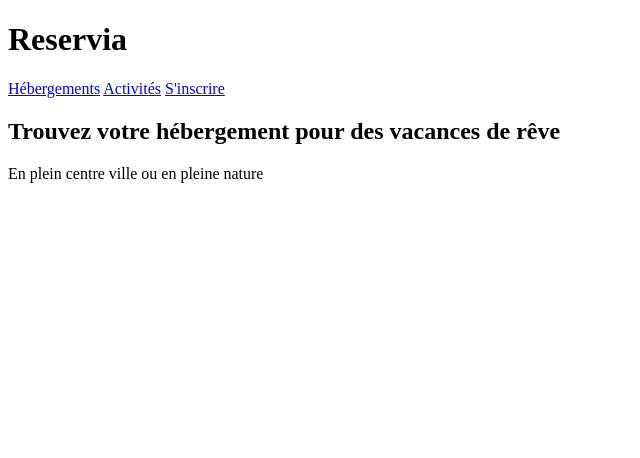
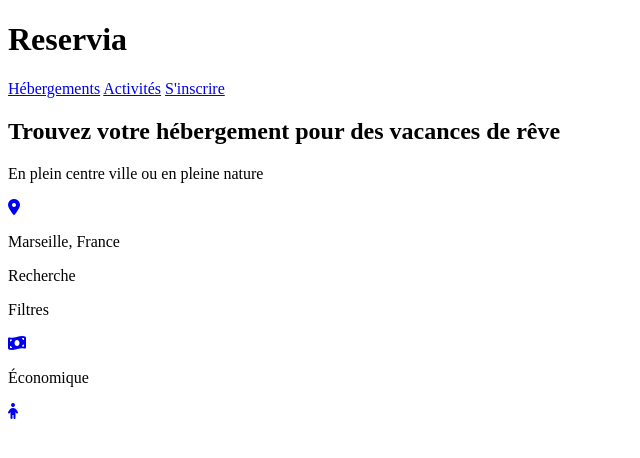
Before and after one commit to MaximeLvg/MaximeLesauvage_2_12062021, a plain HTML site: page HTML.html in a window 1280 px wide. Shown: the whole page, without its empty margins (0-640 px from the left). Drawn offline with Linux system fonts and the light colour scheme.

Commit message:
Avancé du header

```diff
--- a/HTML.html
+++ b/HTML.html
@@ -3,6 +3,8 @@
     <head>
         <meta charset="utf-8" />
         <title></title>
+        <link rel="preconnect" href="https://fonts.googleapis.com/css2?family=Raleway:wght@100&display=swap" rel="stylesheet">
+        <script src="https://kit.fontawesome.com/69f5cddb0f.js" crossorigin="anonymous"></script>
     </head>
 
     <body>
@@ -17,6 +19,16 @@
             </nav>
             <h2>Trouvez votre hébergement pour des vacances de rêve</h2>
             <p>En plein centre ville ou en pleine nature</p>
+            <a href="#"><i class="fas fa-map-marker-alt"></i></a>
+            <p>Marseille, France</p>
+            <p>Recherche</p>
+            <p>Filtres</p>
+            <a href="#"><i class="fas fa-money-bill-wave"></i></a>
+            <p>Économique</p>
+            <a href="#"><i class="fas fa-child"></i></a>
+
+
+
         </header>
 
         <section>
```
